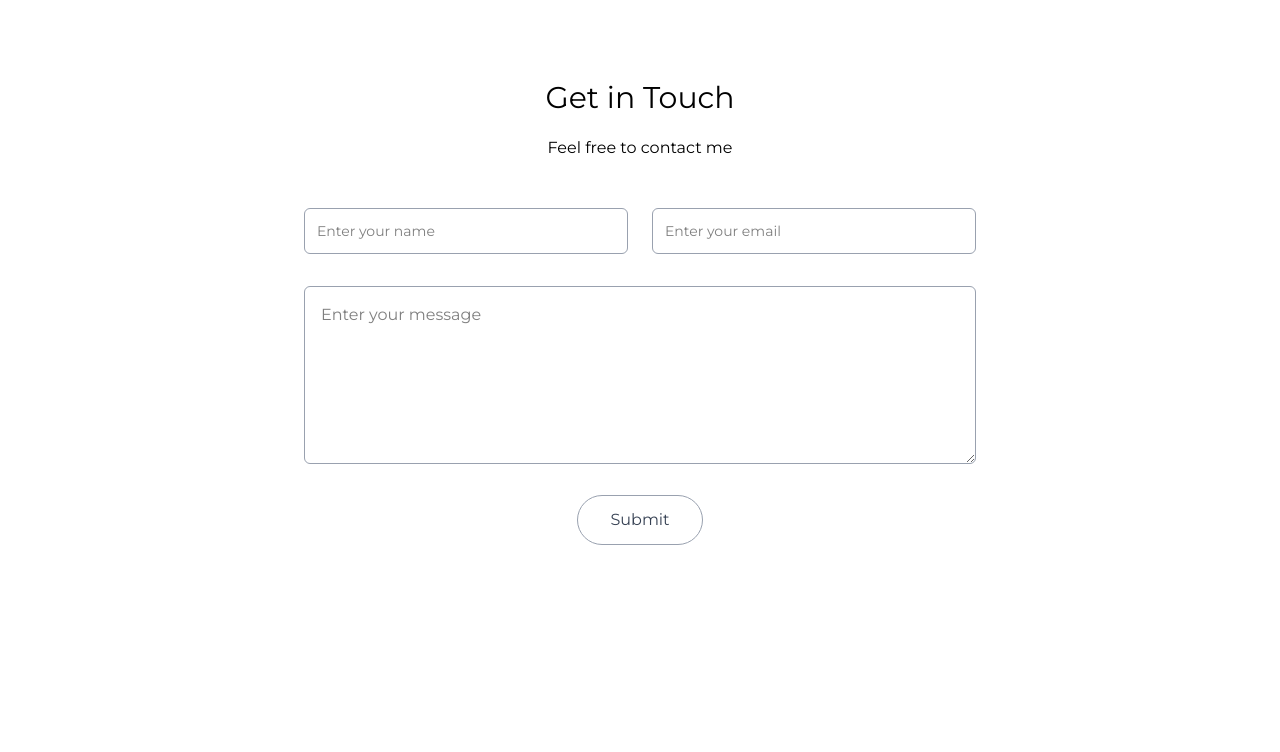
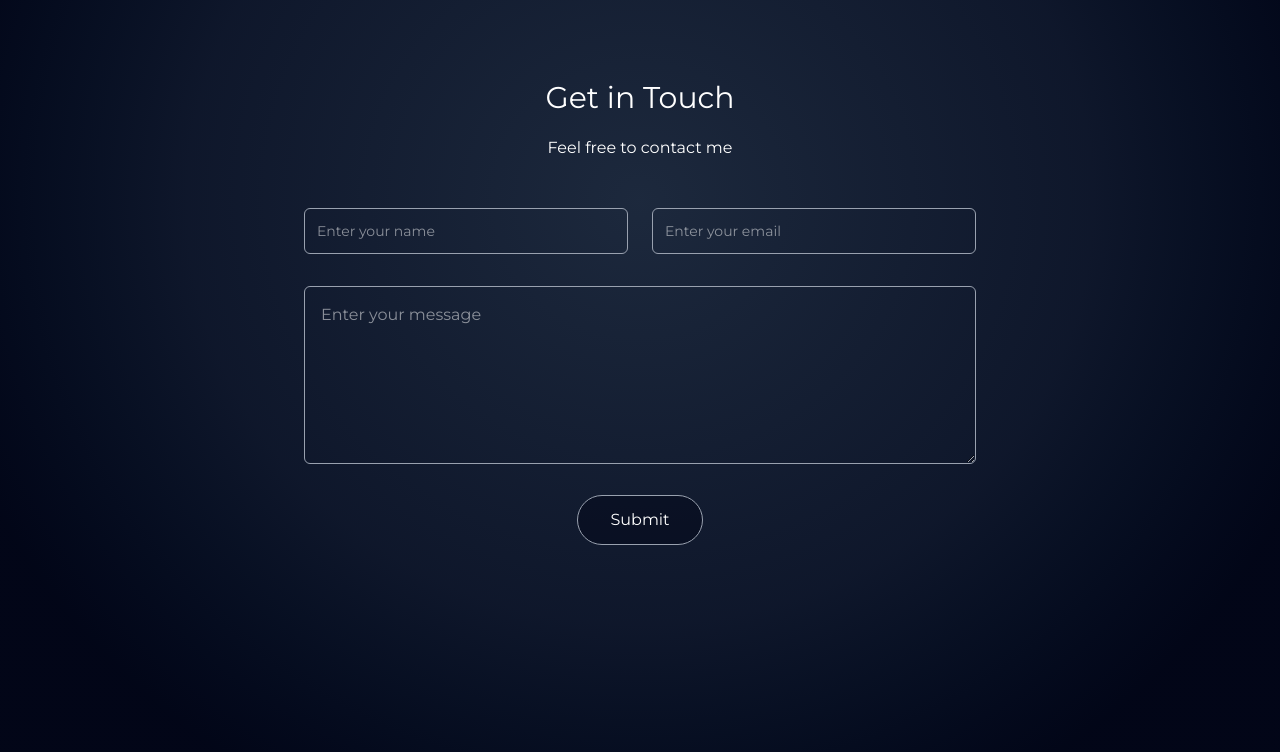
Before and after one commit to esraayaz/main-website, a Next.js app: page /contact in a window 1280 px wide. Shown: the top 752 px of the page. Built offline with nearby package versions, Linux system fonts and the light colour scheme.

Commit message:
Bg color changed 🌷

```diff
--- a/app/comps/Navbar.jsx
+++ b/app/comps/Navbar.jsx
@@ -30,9 +30,7 @@ const Navbar = () => {
     <div>
       <nav
         className={`w-full fixed  px-5 md:px-6 lg:px-8 xl:px-[8%] py-8 flex items-center justify-between z-50 ${
-          isScroll
-            ? "bg-slate-800/80 text-white backdrop-blur-sm shadow-sm"
-            : ""
+          isScroll ? "bg-black/30 text-white backdrop-blur-sm shadow-sm" : ""
         }`}
       >
         <a href="#header" className="cursor-pointer">
@@ -69,6 +67,7 @@ const Navbar = () => {
               Projects
             </a>
           </li>
+          {/* --------------- {" "}
           <li>
             <a
               className="hover:text-indigo-400 active:indigo-400 text-sm mx-3 lg:text-base"
@@ -76,13 +75,14 @@ const Navbar = () => {
             >
               Blog
             </a>
-          </li>
+          </li>{" "}
+          --------------- */}
           <li>
             <a
               className="hover:text-indigo-600 active:indigo-600 text-sm mx-3 lg:text-base"
               href="#contact"
             >
-              Contact Me
+              Contact
             </a>
           </li>
         </ul>
@@ -130,14 +130,14 @@ const Navbar = () => {
               💻 Projects
             </a>
           </li>
-          <li>
+          {/*<li>
             <a onClick={closeMenu} href="#blog">
               🌱 Blog
             </a>
-          </li>
+          </li>*/}
           <li>
             <a onClick={closeMenu} href="#contact">
-              💌 Contact Me
+              💌 Contact
             </a>
           </li>
           <div className="mt-auto pt-8 flex flex-col items-center gap-4">
--- a/app/contact/page.jsx
+++ b/app/contact/page.jsx
@@ -2,7 +2,10 @@ import React from "react";
 
 const page = () => {
   return (
-    <div id="contact" className="w-full px-[12%] py-20 scroll-mt-20">
+    <div
+      id="contact"
+      className="w-full min-h-screen px-[12%] py-20 scroll-mt-20 bg-radial-[at_50%_25%] from-slate-800 via-slate-900 to-slate-950 to-80% text-white"
+    >
       <h4 className="text-center mb-2 text-3xl">Get in Touch</h4>
       <p className="text-center max-w-2xl mx-auto mt-5 mb-12">
         Feel free to contact me
@@ -11,27 +14,27 @@ const page = () => {
       <form className="max-w-2xl mx-auto">
         <div className="grid grid-cols-2 gap-6 mt-10 mb-8">
           <input
-            className="sm:text-sm flex-1 p-3 outline-none border-[0.5px] border-gray-400 rounded-md bg-white"
+            className="sm:text-sm flex-1 p-3 outline-none border-[0.5px] border-gray-400 rounded-md bg-transparent"
             type="text"
             placeholder="Enter your name"
             required
           />
           <input
-            className="sm:text-sm flex-1 p-3 outline-none border-[0.5px] border-gray-400 rounded-md bg-white"
+            className="sm:text-sm flex-1 p-3 outline-none border-[0.5px] border-gray-400 rounded-md bg-transparent"
             type="email"
             placeholder="Enter your email"
             required
           />
         </div>
         <textarea
-          className="w-full p-4 outline-none border-[0.5px] border-gray-400 rounded-md bg-white mb-6"
+          className="w-full p-4 outline-none border-[0.5px] border-gray-400 rounded-md bg-transparent mb-6"
           rows="6"
           placeholder="Enter your message"
           required
         ></textarea>
 
         <button
-          className="py-3 px-8 w-max flex items-center justify-between gap-2  rounded-full mx-auto text-gray-700 border-[0.5px] border-gray-400 hover:bg-violet-100 active:bg-violet-100 duration-500"
+          className="py-3 px-8 w-max flex items-center justify-between gap-2  rounded-full mx-auto border-[0.5px] border-gray-400 bg-slate-950/50 hover:bg-slate-800 active:bg-slate-800 duration-500"
           type="submit"
         >
           Submit
```
